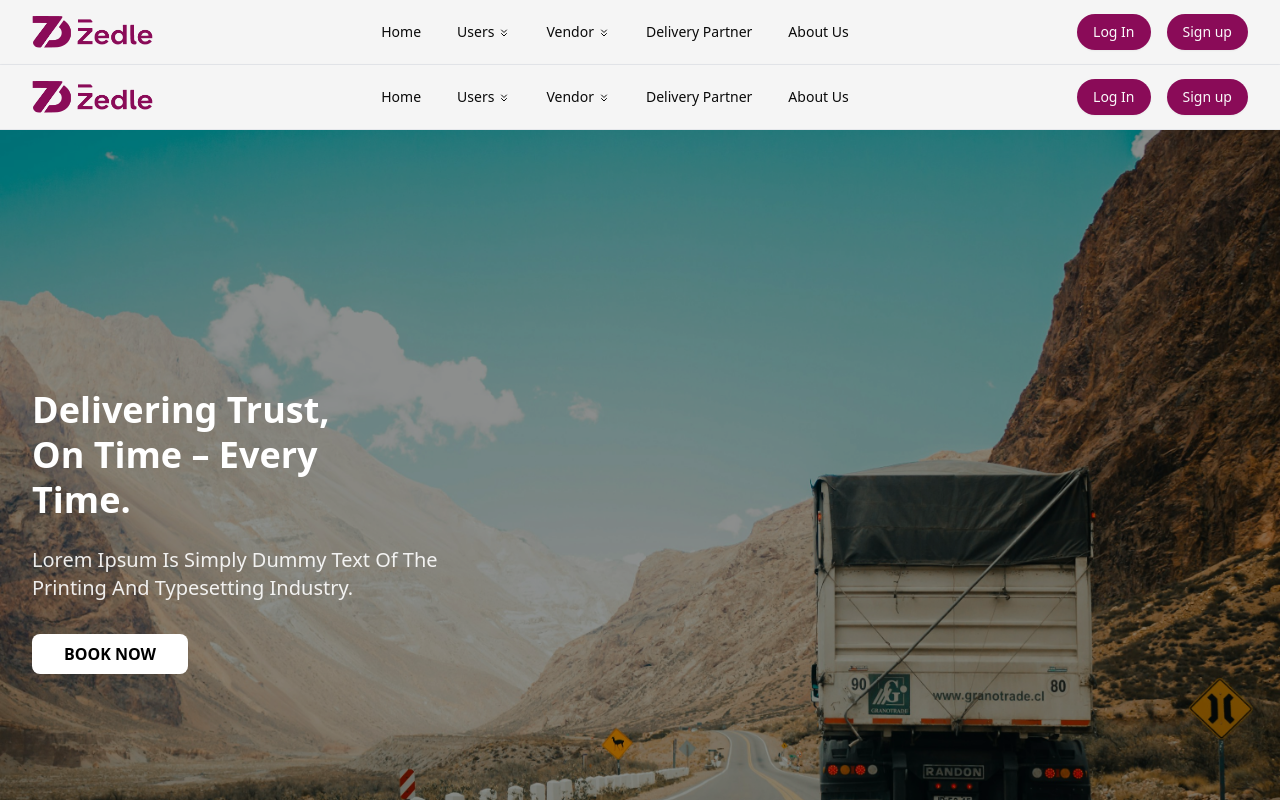
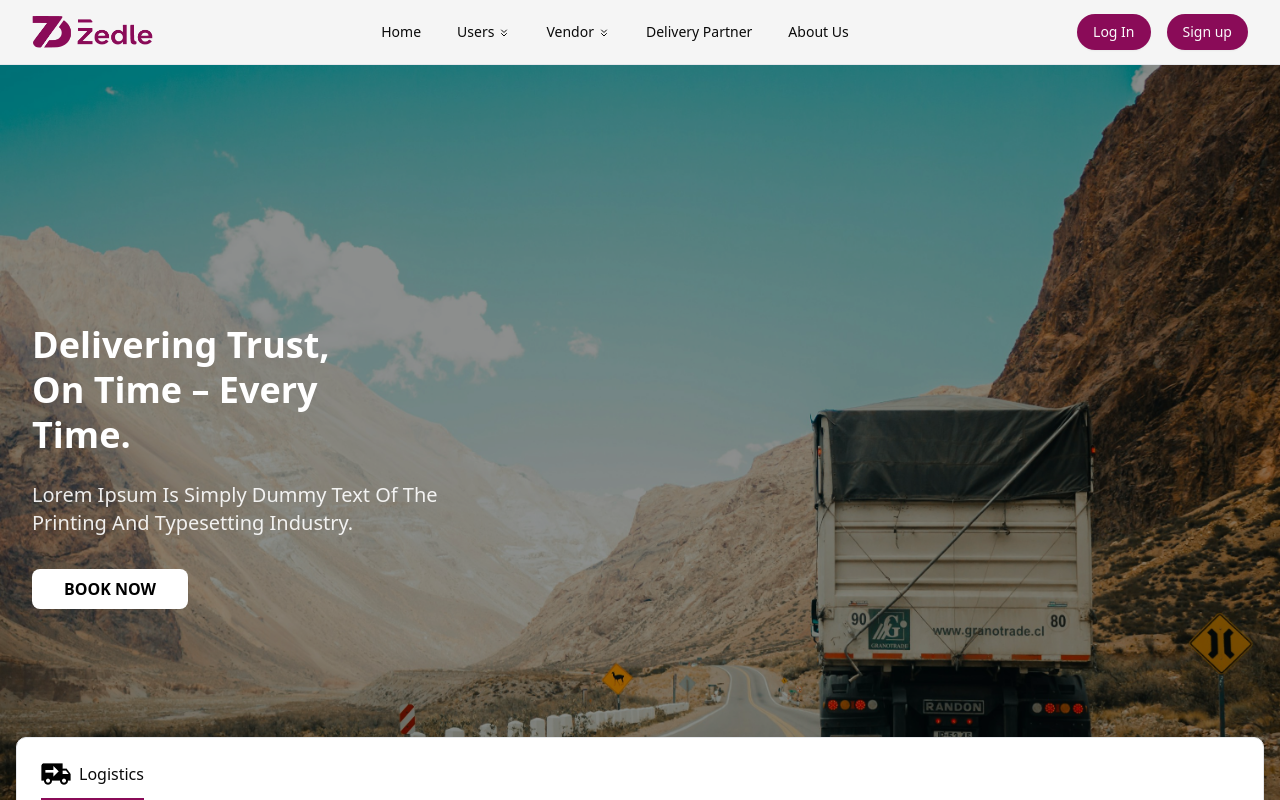
Before and after one commit to react6-flyweis/zedle-ui, a Next.js app: page / in a window 1280 px wide. Shown: the top 800 px of the page. Built offline with nearby package versions, Linux system fonts and the light colour scheme.

Commit message:
refactor: update layout component to remove header and footer, and adjust metadata

```diff
--- a/src/app/layout.tsx
+++ b/src/app/layout.tsx
@@ -1,8 +1,6 @@
 import type { Metadata } from "next";
 import { Geist, Geist_Mono } from "next/font/google";
 import "./globals.css";
-import Footer from "@/components/footer";
-import Header from "@/components/header";
 
 const geistSans = Geist({
   variable: "--font-geist-sans",
@@ -15,8 +13,8 @@ const geistMono = Geist_Mono({
 });
 
 export const metadata: Metadata = {
-  title: "Create Next App",
-  description: "Generated by create next app",
+  title: "Zedle",
+  description: "",
 };
 
 export default function RootLayout({
@@ -29,9 +27,7 @@ export default function RootLayout({
       <body
         className={`${geistSans.variable} ${geistMono.variable} antialiased bg-accent `}
       >
-        <Header />
-        <main>{children}</main>
-        <Footer />
+        {children}
       </body>
     </html>
   );
```
